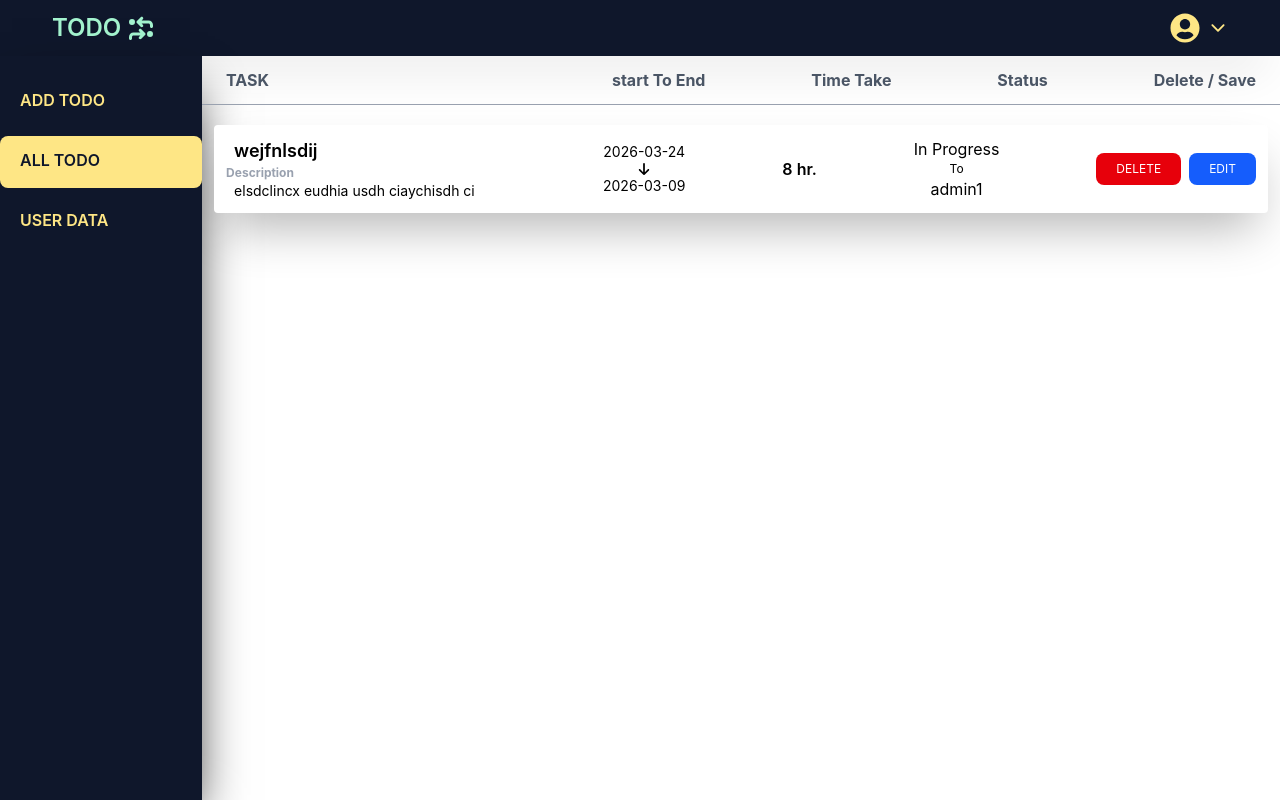
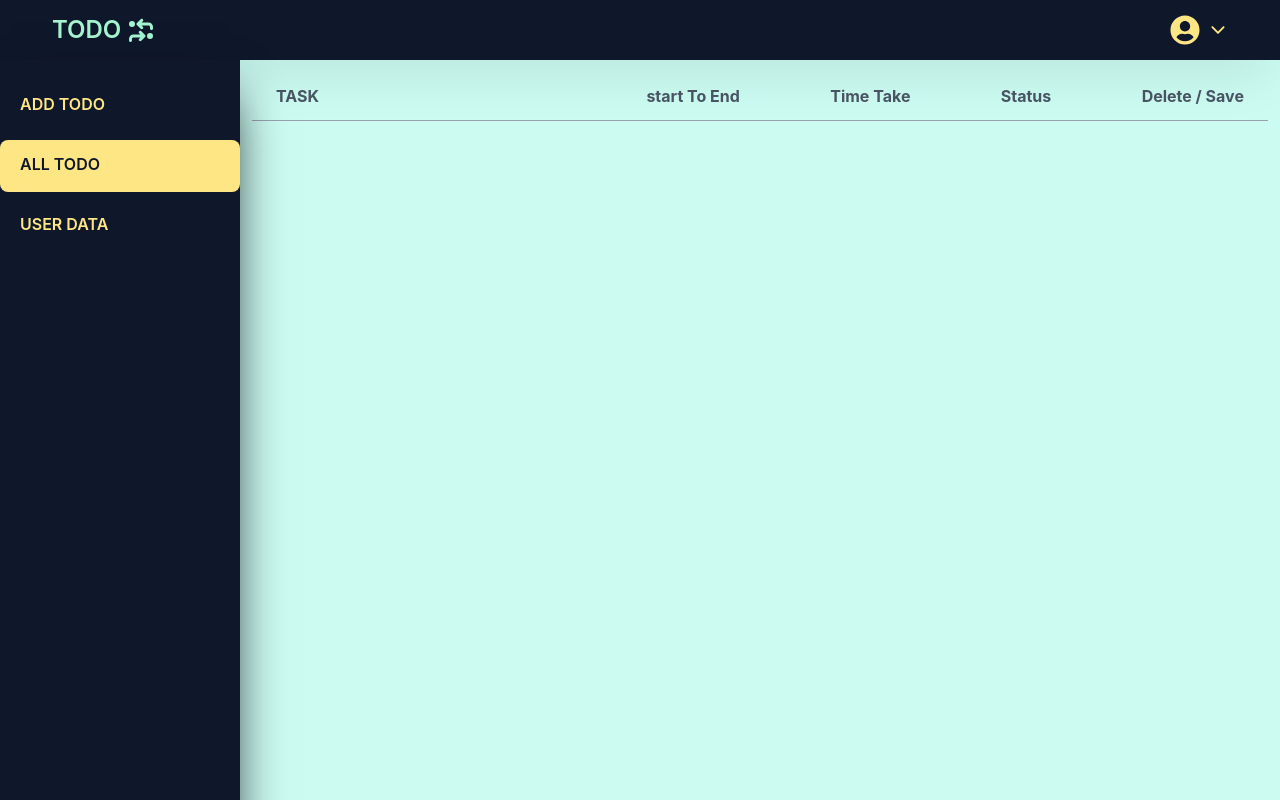
Before and after one commit to jwalagupta01/TODO-INTERN, a React (Vite) app: page /alltodo in a window 1280 px wide. Built offline with nearby package versions, Linux system fonts and the light colour scheme.

Commit message:
Refactor layout and improve component structure; update user assignment logic and clean up unused code

```diff
--- a/src/App.jsx
+++ b/src/App.jsx
@@ -10,7 +10,7 @@ const App = () => {
   return (
     <div className="flex flex-col h-screen w-screen bg-white">
       <Navbar />
-      <div className="flex h-full">
+      <div className="flex h-full mt-15 flex-row justify-between">
         <Sidebar />
         <Routes>
           <Route path="/" element={<AddTodo />} />
--- a/src/Components/AddTodo.jsx
+++ b/src/Components/AddTodo.jsx
@@ -26,7 +26,6 @@ const AddTodo = () => {
   const [emptyStartDate, setEmptyStartDate] = useState(false);
   const [emptyEndDate, setEmptyEndDate] = useState(false);
   const [emptyTimeTaken, setEmptyTimeTaken] = useState(false);
-  const [userShow, setUserShow] = useState(false);
 
   const userStatus = [
     {
@@ -82,6 +81,8 @@ const AddTodo = () => {
     setUserID("");
   };
 
+  // add User
+
   const addTodo = (e) => {
     e.preventDefault();
 
@@ -101,7 +102,6 @@ const AddTodo = () => {
       status,
       userID: finalStatus,
     };
-
     const updateUser = user.map((items) =>
       items.name === userID
         ? {
@@ -125,6 +125,8 @@ const AddTodo = () => {
     !endDate.trim() &&
     !timeTaken.trim();
 
+  // update User
+
   const update = (e) => {
     e.preventDefault();
 
@@ -136,12 +138,20 @@ const AddTodo = () => {
       items.name === userID
         ? {
             ...items,
-            isAsigned: [...items.isAsigned, editData.id],
+            isAsigned: isAsigned.length
+            // isAsigned: [...items.isAsigned, editData.id],
           }
         : items,
     );
+    setUser(updateUser);
 
-    setUser(updateUser);
+    // const upadteUserAssigned = user.map((u) => ({
+    //   ...u,
+    //   isAsigned: u.isAsigned.filter((todoId) => todoId !== editData.id),
+    // }));
+
+    // console.log(user);
+    // setUser(upadteUserAssigned);
 
     const saveDate = todo.map((items) =>
       items.id === editData.id
@@ -160,19 +170,10 @@ const AddTodo = () => {
 
     setTodo(saveDate);
     setUserID("");
-    setUserShow(false);
     setEditData(null);
     formReset();
     navigate("/alltodo");
   };
-
-  useEffect(() => {
-    if (status === "Assigned") {
-      setUserShow(true);
-    } else {
-      setUserShow(false);
-    }
-  }, [status]);
 
   useEffect(() => {
     if (editData) {
@@ -229,8 +230,13 @@ const AddTodo = () => {
     return disabledObject[items.name]?.includes(status) || false;
   };
 
+  const isUserVisible = status == "Assigned";
+
+  // const isUserDisabled = userID !== "" && userID !== "Not Assigned";
+  const isUserDisabled = status !== "Assigned";
+
   return (
-    <div className="px-5 flex items-center justify-center w-full bg-teal-50">
+    <div className="ms-60 px-5 flex items-center justify-center w-full bg-teal-50">
       <form
         action=""
         className="w-full sm:w-full md:w-full lg:w-4/5 xl:w-1/2 2xl:w-2/5"
@@ -312,23 +318,14 @@ const AddTodo = () => {
           </div>
           {/* 4th row -------------------------------end----------------------------------------------- */}
           {/* 5th row--------------------------------start----------------------------------------- */}
-          {userShow && userID == "Not Assigned" ? (
+          {isUserVisible && (
             <BasicDropDown
               userStatus={user}
               onChangeInput={handleuserStatus}
               label="Select User"
               status={userID}
+              dropDownDiabled={isUserDisabled}
             />
-          ) : userID !== "Not Assigned" && userID !== "" ? (
-            <BasicDropDown
-              userStatus={user}
-              onChangeInput={handleuserStatus}
-              label="Select User"
-              status={userID}
-              dropDownDiabled={userID !== ""}
-            />
-          ) : (
-            ""
           )}
           {/* 5th row ---------------------------------end---------------------------------------- */}
           {/* 6th row ---------------------------------start----------------------------------------- */}
--- a/src/Components/AllTodo.jsx
+++ b/src/Components/AllTodo.jsx
@@ -1,5 +1,5 @@
 import React, { useContext, useState } from "react";
-import { FaArrowDown } from "react-icons/fa6";
+import { FaArrowDown, FaArrowRight } from "react-icons/fa6";
 import { AppContext } from "../Context/Context";
 import { useNavigate } from "react-router-dom";
 
@@ -27,10 +27,11 @@ const AllTodo = () => {
     const editItem = todo.find((i) => i.id == id);
 
     setEditData(editItem);
+    navigate("/");
   };
 
   return (
-    <div className="w-full h-auto overflow-scroll">
+    <div className="ms-60 w-full overflow-scroll gap-3 p-3 bg-teal-100">
       <div className="flex flex-row justify-between px-6 py-3 border-b border-gray-400 *:font-bold *:text-gray-600">
         <div className="w-70">TASK</div>
         <div>start To End</div>
@@ -44,7 +45,7 @@ const AllTodo = () => {
             key={index}
             className="flex bg-white items-center justify-between mx-3 p-3 shadow-2xl/30 rounded"
           >
-            <div>
+            <div className="bg-secondary">
               <p className="ps-2 w-70 text-lg font-semibold">{items.title}</p>
               <p className="text-xs text-gray-400 font-bold">Description</p>
               <p className="ps-2 text-sm w-70">{items.description}</p>
@@ -80,7 +81,6 @@ const AllTodo = () => {
                 className="bg-blue-600 px-5 py-2 rounded-lg text-xs"
                 onClick={() => {
                   editClick(items.id);
-                  navigate("/");
                 }}
               >
                 EDIT
@@ -89,6 +89,56 @@ const AllTodo = () => {
           </div>
         ))}
       </div>
+      {/* <div className="rounded-xl px-5 py-4 w-130 bg-teal-500/30 shadow-2xl/50 shadow-black">
+        <p className="text-xl font-bold">What do you need to do..!</p>
+        <p className="text-xs">
+          Lorem ipsum dolor sit amet, consectetur adipisicing elit. Omnis nulla
+          consequatur saepe hic, iusto quidem fuga eligendi ut libero nisi
+          ducimus harum quaerat dolores nesciunt, possimus cum ab exercitationem
+          molestiae?
+        </p>
+        <div className="flex items-center justify-between px-5 *:text-sm">
+          <p>2026-03-09</p>
+          <p>
+            <FaArrowRight />
+          </p>
+          <p>2026-03-09</p>
+        </div>
+        <p></p>
+        <div className="flex justify-center items-center gap-x-2  *:cursor-pointer">
+          <button
+            type="button"
+            onClick={() => {
+              deleteTodo(items.id);
+            }}
+            className="bg-red-600 px-5 py-2 rounded-lg text-xs"
+          >
+            DELETE
+          </button>
+          <button
+            type="button"
+            className="bg-blue-600 px-5 py-2 rounded-lg text-xs"
+            onClick={() => {
+              editClick(items.id);
+              navigate("/");
+            }}
+          >
+            EDIT
+          </button>
+        </div>
+      </div>
+      <div className="border w-130 h-60">
+        <p>Hello world</p>
+      </div> */}
+      {/* <div className="border w-130">
+        <p>Hello world</p>
+      </div>
+      <div className="border w-130">
+        <p>Hello world</p>
+      </div>
+      <div className="border w-130">
+        <p>Hello world</p>
+      </div> */}
     </div>
   );
 };
--- a/src/Components/Navbar.jsx
+++ b/src/Components/Navbar.jsx
@@ -8,7 +8,7 @@ const Navbar = () => {
   const navigate = useNavigate();
 
   return (
-    <nav className="h-15 w-full bg-slate-900 flex px-13 items-center justify-between *:text-emerald-200 shadow-2xl/10 shadow-black">
+    <nav className="h-15 w-full bg-slate-900 fixed flex px-13 items-center justify-between *:text-emerald-200 shadow-2xl/10 shadow-black">
       <p
         className="flex items-center gap-x-2 text-2xl font-semibold hover:scale-105 transition-all duration-300 ease-in-out cursor-pointer"
         onClick={() => {
--- a/src/Components/Sidebar.jsx
+++ b/src/Components/Sidebar.jsx
@@ -3,7 +3,7 @@ import { NavLink } from "react-router-dom";
 
 const Sidebar = () => {
   return (
-    <div className="w-60 shadow-2xl bg-slate-900 shadow-black py-5">
+    <div className="w-60 h-full fixed shadow-2xl bg-slate-900 shadow-black py-5">
       <ul className="flex flex-col gap-y-2 *:cursor-pointer *:font-semibold">
         <li className="flex items-center">
           <NavLink
--- a/src/Components/UserData.jsx
+++ b/src/Components/UserData.jsx
@@ -15,12 +15,8 @@ const UserData = () => {
     setUserWork(work);
   };
 
-  useEffect(() => {
-    console.log(userWork);
-  }, [userWork]);
-
   return (
-    <div className="w-full h-full flex py-4 px-2 overflow-scroll">
+    <div className="ms-60 w-full h-full flex py-4 px-2 overflow-scroll">
       <div className="w-full flex flex-col gap-y-3">
         {user.map((items, index) => (
           <div key={index} className="">
@@ -36,7 +32,8 @@ const UserData = () => {
               </div>
               <div className="flex flex-col items-center">
                 <p className="text-sm">Assigned Work</p>
-                <p>{items.isAsigned.length}</p>
+                {/* <p>{items.isAsigned.length}</p> */}
+                <p>{todo?.filter((t) => t.userID == items.name).length || 0}</p>
               </div>
               <div></div>
               {showUserWork !== items.name ? (
--- a/src/Context/Context.jsx
+++ b/src/Context/Context.jsx
@@ -9,7 +9,7 @@ const AppContextProvider = (props) => {
       id: "1",
       name: "admin1",
       email: "admin1@gmail.com",
-      isAsigned: [1773917238982],
+      isAsigned: [],
     },
     {
       id: "2",
@@ -37,22 +37,22 @@ const AppContextProvider = (props) => {
     },
   ]);
   const [todo, setTodo] = useState([
-    {
-      description: "elsdclincx eudhia usdh ciaychisdh ci",
-      endDate: "2026-03-09",
-      id: 1773917238982,
-      startDate: "2026-03-24",
-      status: "In Progress",
-      timeTaken: "8",
-      title: "wejfnlsdij",
-      userID: "admin1",
-      makerUserID: "admin1",
-      assignedUSer: "admin 1",
-    },
+    // {
+    //   description: "elsdclincx eudhia usdh ciaychisdh ci",
+    //   endDate: "2026-03-09",
+    //   id: 1773917238982,
+    //   startDate: "2026-03-24",
+    //   status: "In Progress",
+    //   timeTaken: "8",
+    //   title: "wejfnlsdij",
+    //   userID: "admin1",
+    //   makerUserID: "admin1",
+    //   assignedUSer: "admin 1",
+    // },
   ]);
 
   useEffect(() => {
-    // console.log(todo);
+    console.log(todo);
   }, [todo]);
 
   const value = {
```
